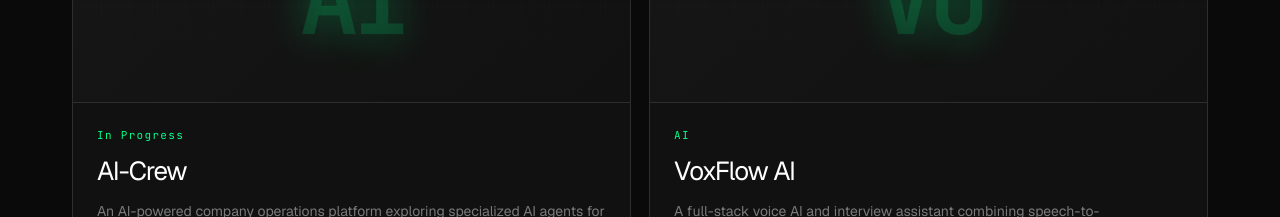
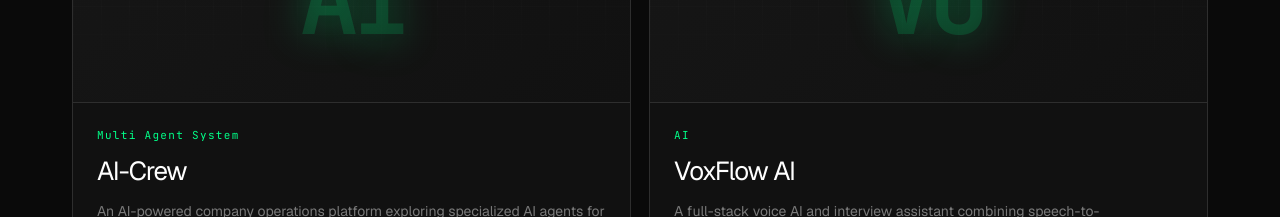
Before and after one commit to zeeshanverse/Portfolio-2, a Next.js app in the folder apps/web/: page / in a window 1280 px wide. Shown: the part 1460-1677 px from the top of the page. Built offline with nearby package versions, Linux system fonts and the light colour scheme; no server answers.

Commit message:
AI-Crew : updating credentials

```diff
--- a/apps/web/components/organisms/ModernHome.tsx
+++ b/apps/web/components/organisms/ModernHome.tsx
@@ -14,7 +14,7 @@ const projects = [
   {
     slug: 'ai-crew',
     title: 'AI-Crew',
-    type: 'In Progress',
+    type: 'Multi Agent System',
     year: '2026',
     description:
       'An AI-powered company operations platform exploring specialized AI agents for business workflows, project management, research and engineering tasks.',
```
